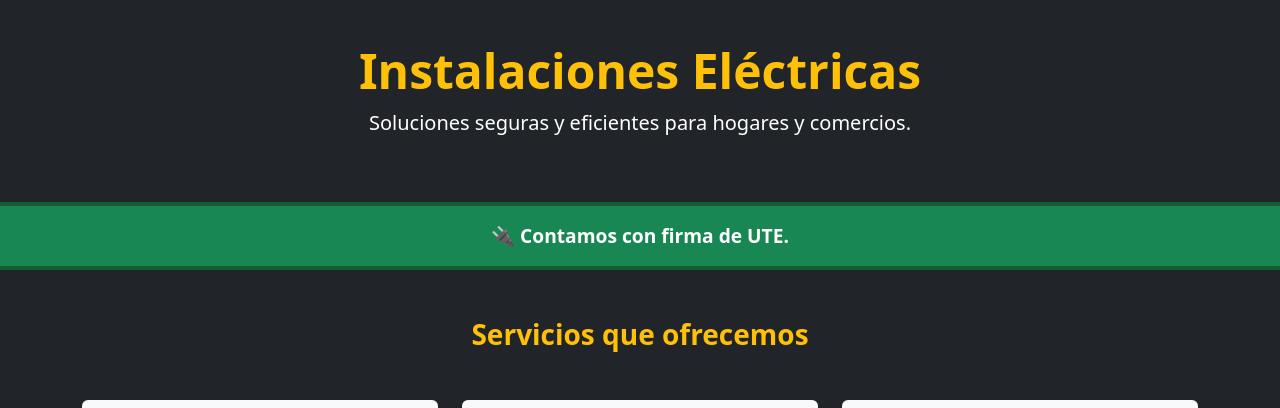
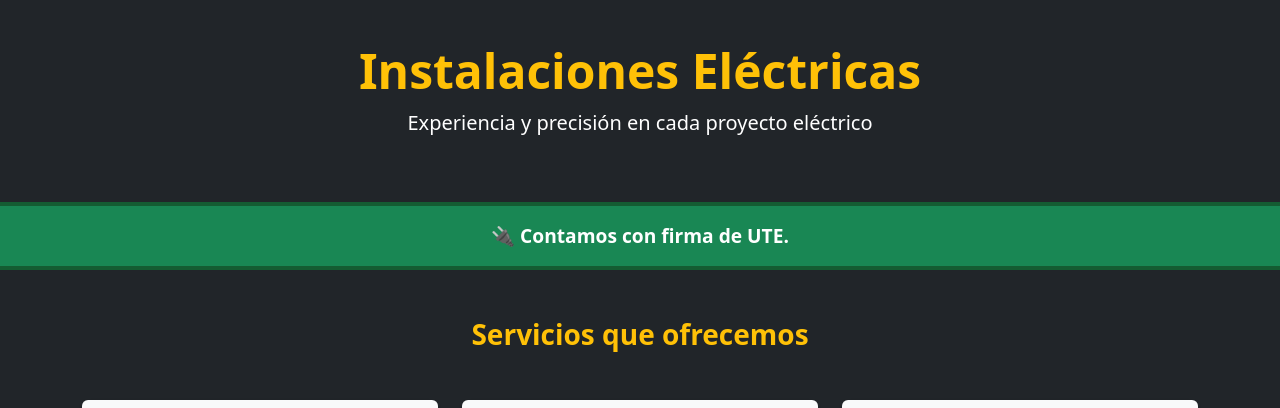
Before and after one commit to Weitrm/Aires-jorge, a plain HTML site: page pages/electricidad.html in a window 1280 px wide. Shown: the part 230-638 px from the top of the page. Drawn offline with nearby package versions, Linux system fonts and the light colour scheme.

```diff
--- a/pages/electricidad.html
+++ b/pages/electricidad.html
@@ -53,7 +53,7 @@
    <section class="bg-dark text-white text-center py-5">
     <div class="container">
       <h2 class="display-5 fw-bold text-warning">Instalaciones Eléctricas</h2>
-      <p class="lead">Soluciones seguras y eficientes para hogares y comercios.</p>
+      <p class="lead">Experiencia y precisión en cada proyecto eléctrico</p>
     </div>
   </section>
 
```
